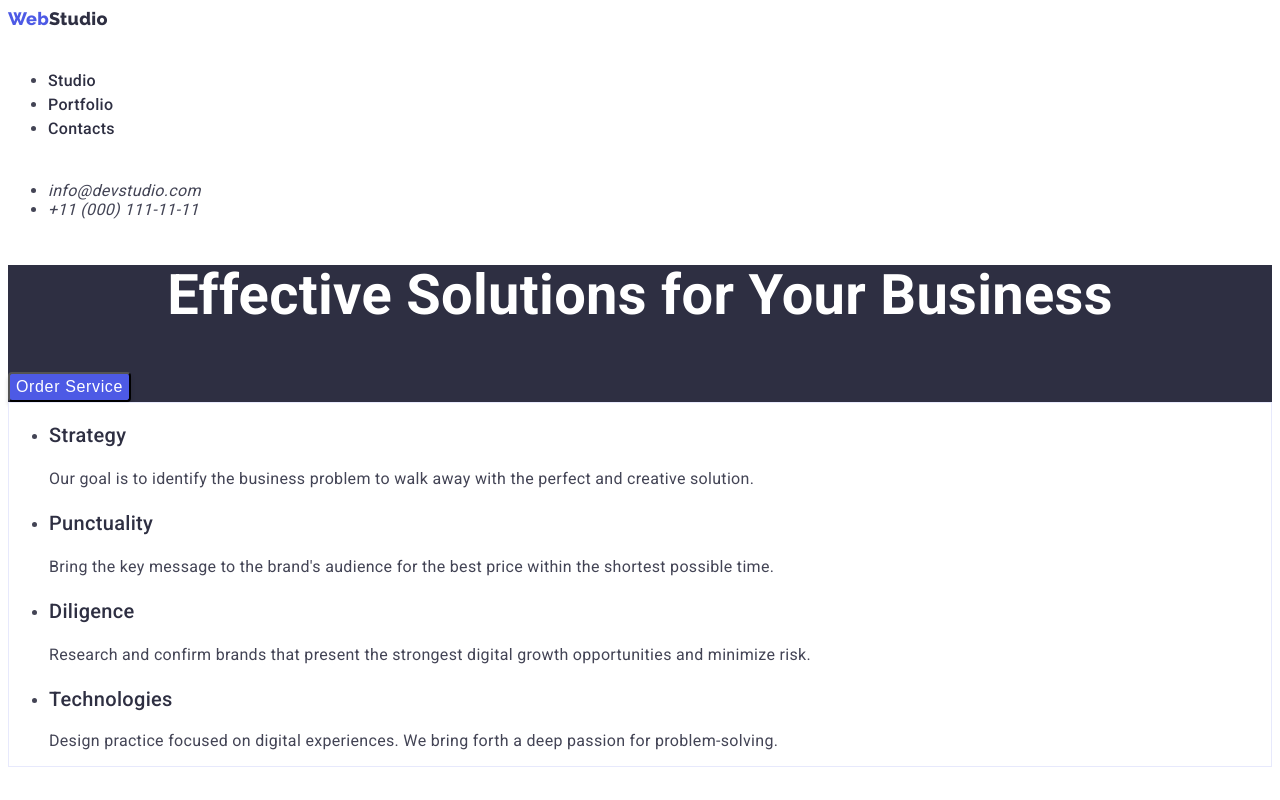
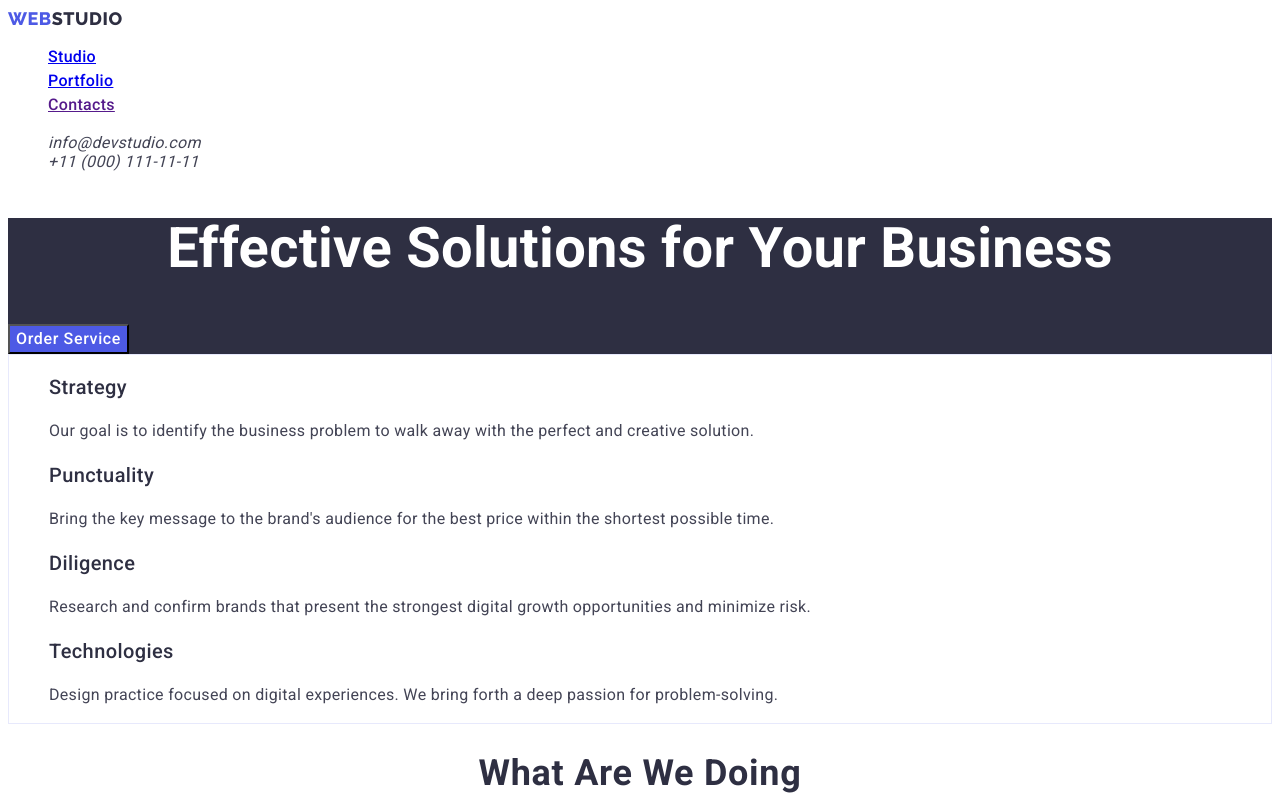
Before and after one commit to DemioSan/goit-markaup-hw-02, a plain HTML site: page index.html in a window 1280 px wide. Shown: the top 800 px of the page. Drawn offline with Linux system fonts and the light colour scheme.

Commit message:
index.html+css

```diff
--- a/css/styles.css
+++ b/css/styles.css
@@ -1,8 +1,14 @@
+:root {
+  background-color: #ffffff;
+}
+
 /* Main page */
+
 body {
   font-family: "Roboto", sans-serif;
   color: #434455;
   letter-spacing: 0.02em;
+  background-color: #ffffff;
 }
 
 h1 {
@@ -20,6 +26,8 @@ h2 {
   text-align: center;
   text-transform: capitalize;
   color: #2e2f42;
+  line-height: 1.11;
+  letter-spacing: 0.02em;
 }
 
 h3 {
@@ -27,24 +35,34 @@ h3 {
   font-size: 20px;
   line-height: 24px;
   color: #2e2f42;
+  letter-spacing: 0.02em;
 }
 
 header {
   background-color: #ffffff;
 }
+.list {
+  list-style: none;
+}
 
+.link {
+  text-decoration: none;
+}
 /* Logo*/
+
 .logo {
-  font-family: "Raleway";
+  color: #4d5ae5;
+  font-family: "Raleway", sans-serif;
   font-weight: 800;
   font-size: 18px;
   line-height: 21px;
   text-decoration: none;
+  line-height: 1.17;
+  letter-spacing: 0.03em;
+  text-transform: uppercase;
+  text-decoration: none;
 }
-.logo-part1 {
-  color: #4d5ae5;
-}
-.logo-part2 {
+span {
   color: #2e2f42;
 }
 
@@ -61,9 +79,6 @@ header {
   font-weight: 500;
   font-size: 16px;
   line-height: 24px;
-  padding-top: 24px;
-  padding-bottom: 24px;
-  padding-left: 40px;
 }
 
 .header-link-nav {
@@ -76,13 +91,15 @@ header {
 }
 
 .header-link .header-link-nav:active {
-  color: #2e2f42;
+  color: #404bbf;
 }
 
 address: {
   font-size: 16px;
   line-height: 24px;
   color: #434455;
+  font-style: normal;
+  line-height: 1.5;
 }
 .address-link-nav {
   color: #434455;
@@ -99,34 +116,28 @@ address: {
 
 /*Hero image (Figma)/Section 1 (VSC)*/
 .section1 {
+  line-height: 1.07;
   background-color: #2e2f42;
+  letter-spacing: 0.02em;
 }
 
 .button-order-service {
   background: #4d5ae5;
-  box-shadow: 0px 4px 4px rgba(0, 0, 0, 0.15);
-  border-radius: 4px;
-
   font-weight: 500;
   font-size: 16px;
   line-height: 24px;
-  display: flex;
-  align-items: center;
   letter-spacing: 0.04em;
   color: #ffffff;
+  font-family: "Roboto", sans-serif;
+  cursor: pointer;
 }
 
 .button-order-service:hover,
 .button-order-service:focus {
   background: #404bbf;
-  box-shadow: 0px 4px 4px rgba(0, 0, 0, 0.15);
-  border-radius: 4px;
-
   font-weight: 500;
   font-size: 16px;
   line-height: 24px;
-  display: flex;
-  align-items: center;
   letter-spacing: 0.04em;
   color: #ffffff;
 }
@@ -151,9 +162,8 @@ address: {
 }
 .team-card {
   background: #ffffff;
-  box-shadow: 0px 1px 6px rgba(46, 47, 66, 0.08),
-    0px 1px 1px rgba(46, 47, 66, 0.16), 0px 2px 1px rgba(46, 47, 66, 0.08);
-  border-radius: 0px 0px 4px 4px;
+  font-size: 16px;
+  line-height: 1.5;
 }
 
 /*Footer*/
@@ -176,7 +186,6 @@ footer {
 .button-filters {
   background: #f4f4fd;
   border: 1px solid #e7e9fc;
-  border-radius: 4px;
 
   font-weight: 500;
   font-size: 16px;
@@ -187,10 +196,6 @@ footer {
 .button-filters:hover,
 .button-filters:focus {
   background: #404bbf;
-  box-shadow: 0px 3px 1px rgba(0, 0, 0, 0.1), 0px 2px 1px rgba(0, 0, 0, 0.08),
-    0px 2px 2px rgba(0, 0, 0, 0.12);
-  border-radius: 4px;
-
   font-weight: 500;
   font-size: 16px;
   line-height: 24px;
@@ -199,7 +204,6 @@ footer {
 
 /* Row 1*/
 .row {
-  box-sizing: border-box;
   background: #ffffff;
 }
 
--- a/index.html
+++ b/index.html
@@ -5,6 +5,8 @@
     <meta http-equiv="X-UA-Compatible" content="IE=edge" />
     <meta name="viewport" content="width=device-width, initial-scale=1.0" />
     <title>WebStudio</title>
+    <link rel="preconect" href="https://fonts.googleapis.com" />
+    <link rel="preconect" href="https://fonts.gstatic.com" />
     <link
       href="https://fonts.googleapis.com/css2?family=Raleway:wght@800&family=Roboto:wght@400;500;700;900&display=swap"
       rel="stylesheet"
@@ -18,29 +20,28 @@
       <!-- Menu Nav-->
       <nav>
         <!-- Logo-->
-        <a href="./index.html" class="logo">
-          <span class="logo-part1">Web</span
-          ><span class="logo-part2">Studio</span></a
-        >
+        <a href="./index.html" class="logo">Web<span>Studio</span></a>
 
-        <ul class="header-link">
-          <li><a href="./index.html" class="header-link-nav">Studio</a></li>
+        <ul class="header-link list">
+          <li class="header-link-nav link">
+            <a href="./index.html">Studio</a>
+          </li class="header-link-nav link">
           <li>
-            <a href="./portfolio.html" class="header-link-nav">Portfolio</a>
+            <a href="./portfolio.html">Portfolio</a>
           </li>
-          <li><a href="" class="header-link-nav">Contacts</a></li>
+          <li class="header-link-nav link"><a href="">Contacts</a></li>
         </ul>
       </nav>
 
       <!-- email-tel-->
       <address>
-        <ul class="address-link">
-          <li>
+        <ul class="address-link list">
+          <li class="link">
             <a href="mailto:info@devstudio.com" class="address-link-nav"
               >info@devstudio.com</a
             >
           </li>
-          <li>
+          <li class="link">
             <a href="tel:+110001111111" class="address-link-nav"
               >+11 (000) 111-11-11</a
             >
@@ -62,7 +63,7 @@
       <section class="section2">
         <h2 hidden>Features</h2>
 
-        <ul>
+        <ul class="list">
           <li>
             <h3>Strategy</h3>
             <p class="section2-p">
@@ -89,7 +90,7 @@
 
           <li>
             <h3>Technologies</h3>
-            <p>
+            <p class="section2-p">
               Design practice focused on digital experiences. We bring forth a
               deep passion for problem-solving.
             </p>
@@ -101,7 +102,7 @@
       <section class="section3">
         <h2>What are we doing</h2>
 
-        <ul>
+        <ul class="list">
           <li>
             <img
               src="./images/example_web_page.jpg"
@@ -132,7 +133,7 @@
       <section class="section4">
         <h2>Our Team</h2>
 
-        <ul>
+        <ul class="list">
           <li class="team-card">
             <img
               src="./images/mark_guerrero.jpg"
@@ -181,10 +182,7 @@
     </main>
 
     <footer>
-      <a href="./index.html" class="logo">
-        <span class="logo-footer-part1">Web</span
-        ><span class="logo-footer-part2">Studio</span></a
-      >
+      <a href="./index.html" class="logo">Web<span>Studio</span></a>
 
       <p class="footer-p">
         Increase the flow of customers and sales for your business with digital
```
Also changed, not shown: portfolio.html (+11 -13 lines).
